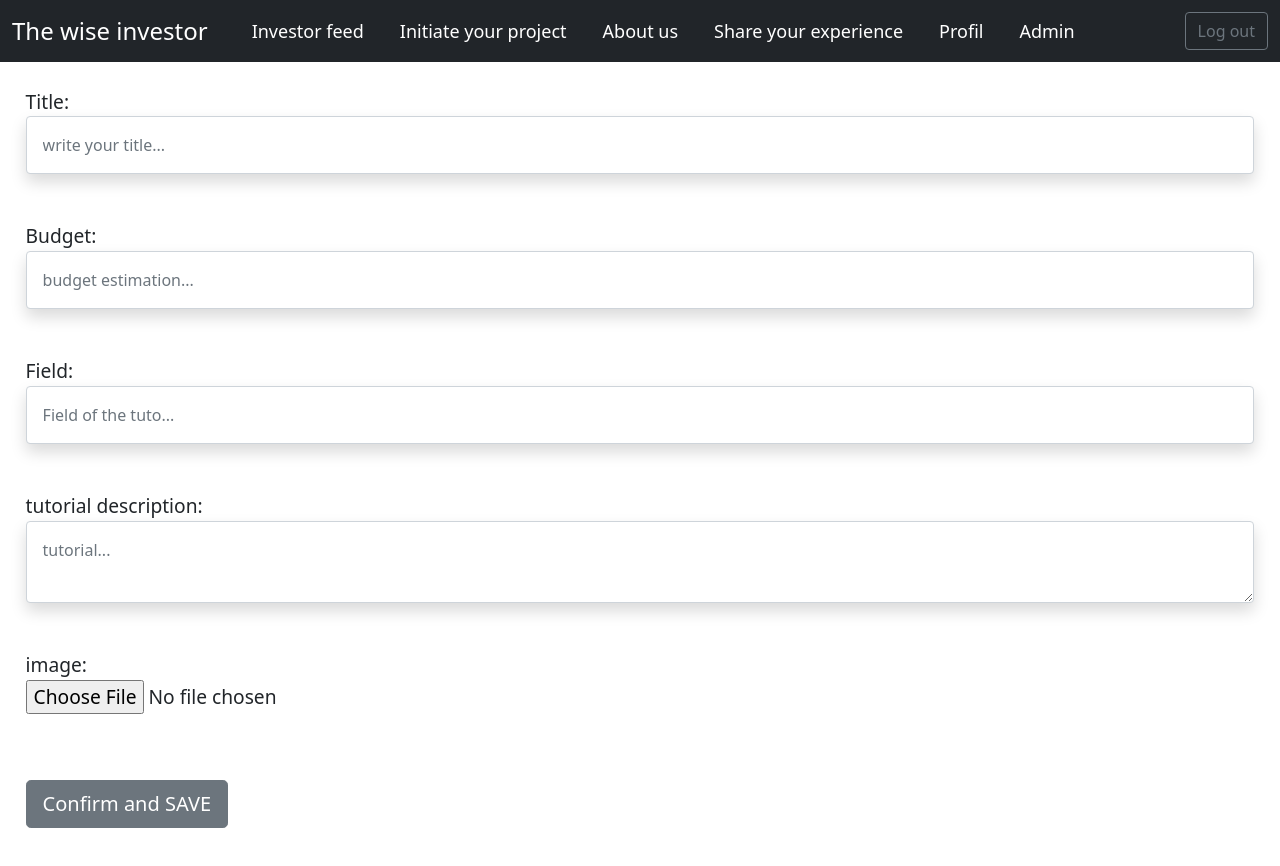
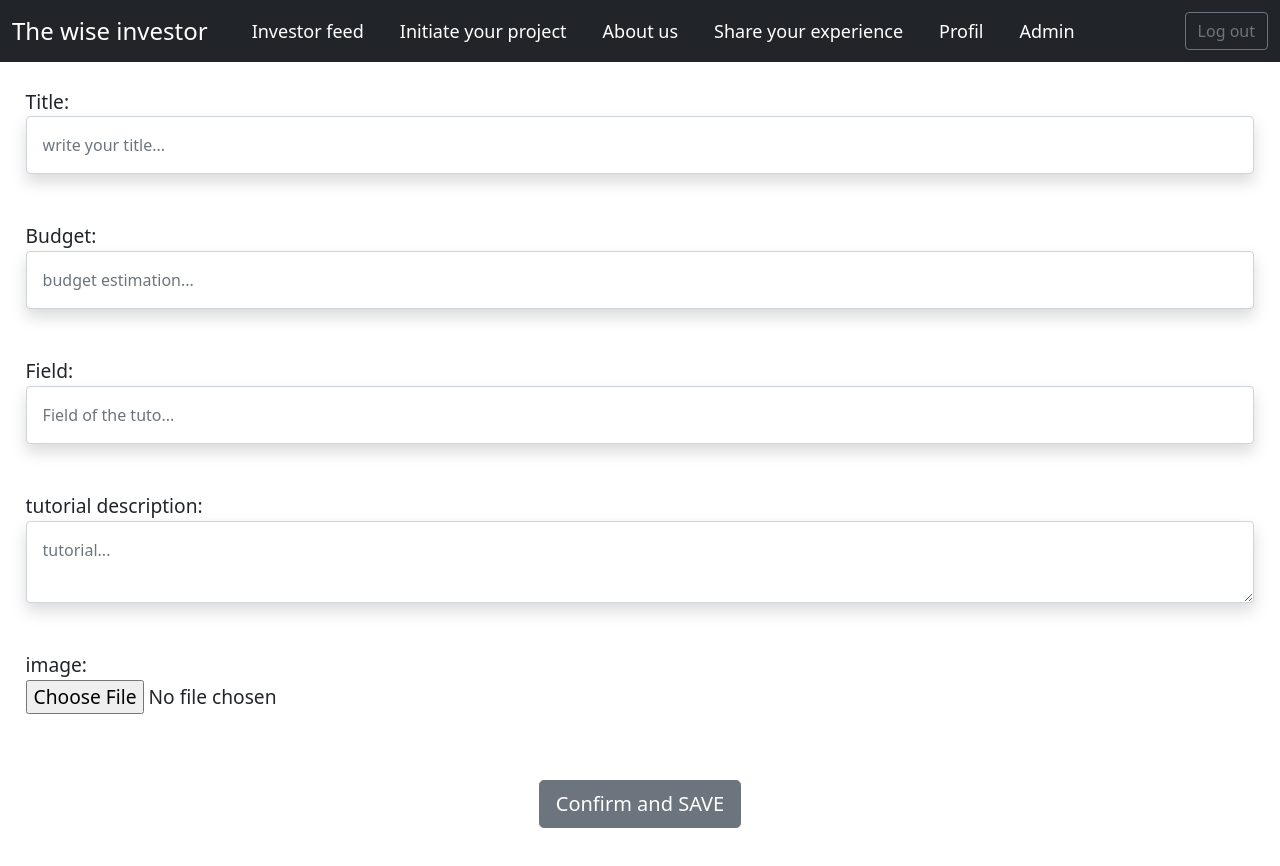
Before and after one commit to THE-WISE-INVESTOR/the-wise-investor, a Vue app: page /AddTutorial in a window 1280 px wide. Shown: the top 866 px of the page. Built offline with nearby package versions, Linux system fonts and the light colour scheme.

Commit message:
small design fix

```diff
--- a/src/views/AddTutorial.vue
+++ b/src/views/AddTutorial.vue
@@ -92,7 +92,8 @@ export default {
 
 
 button{
-    margin-top:3%
+    margin-top:3%;
+    align-self: center;
 }
 
 </style>
--- a/src/views/Admin.vue
+++ b/src/views/Admin.vue
@@ -39,6 +39,8 @@ export default {
       id: "",
     };
   },
+
+
   methods: {
     getTutos() {
       axios.get("http://localhost:3000/api/tutos").then(({ data }) => {
@@ -61,6 +63,7 @@ export default {
           location.reload()
       })
     },
+
   },
     mounted() {
       this.getTutos();
@@ -78,7 +81,7 @@ export default {
   margin-bottom: 2%;
   margin-right: 2rem;
   margin-left: 0.7rem;
-  border: 0.1px solid;
+  border: solid 2px rgba(#000, .2);
 }
 
 .add-btn {
@@ -91,4 +94,6 @@ export default {
   margin-right: 1px;
   margin-bottom: 1px;
 }
+
+
 </style>
```
